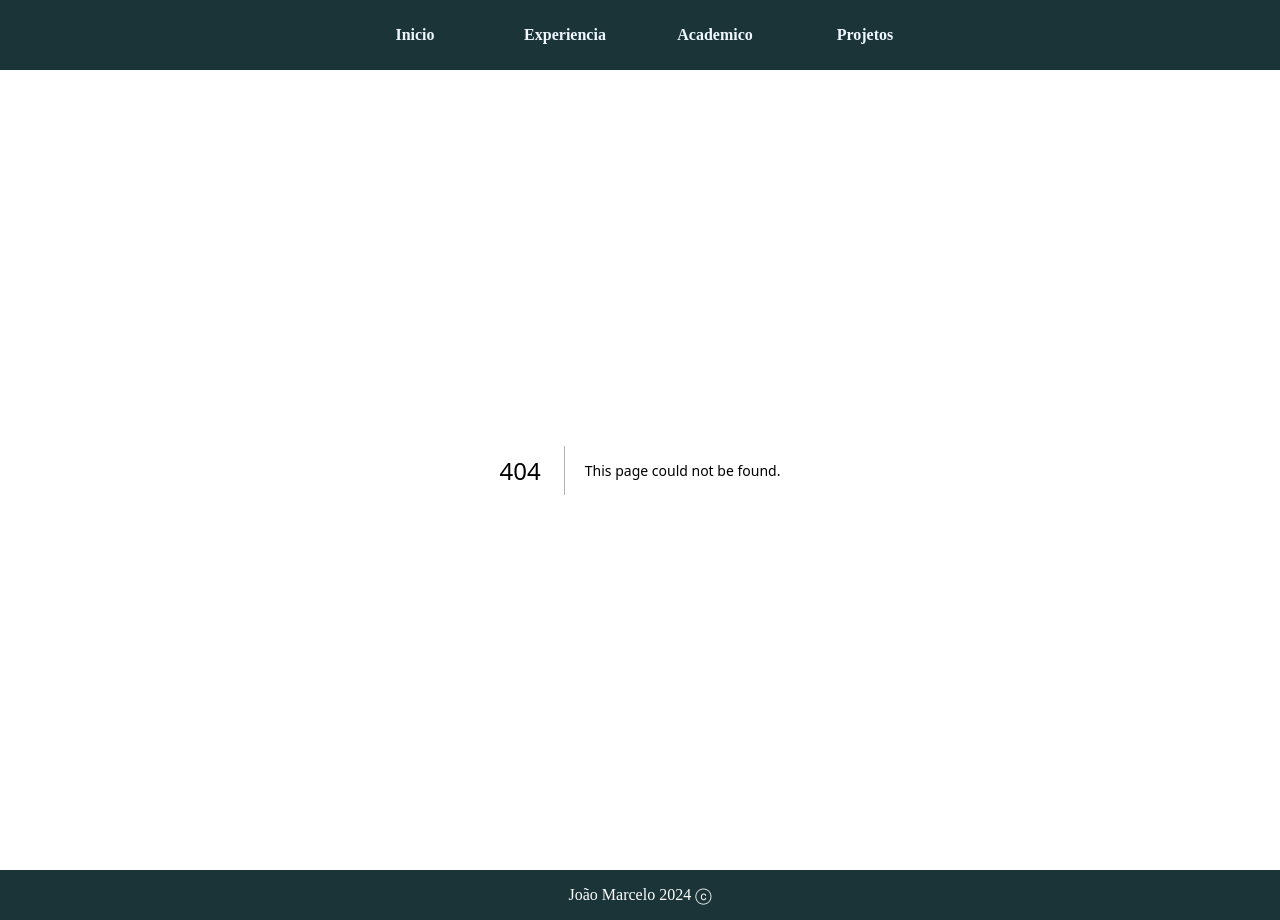
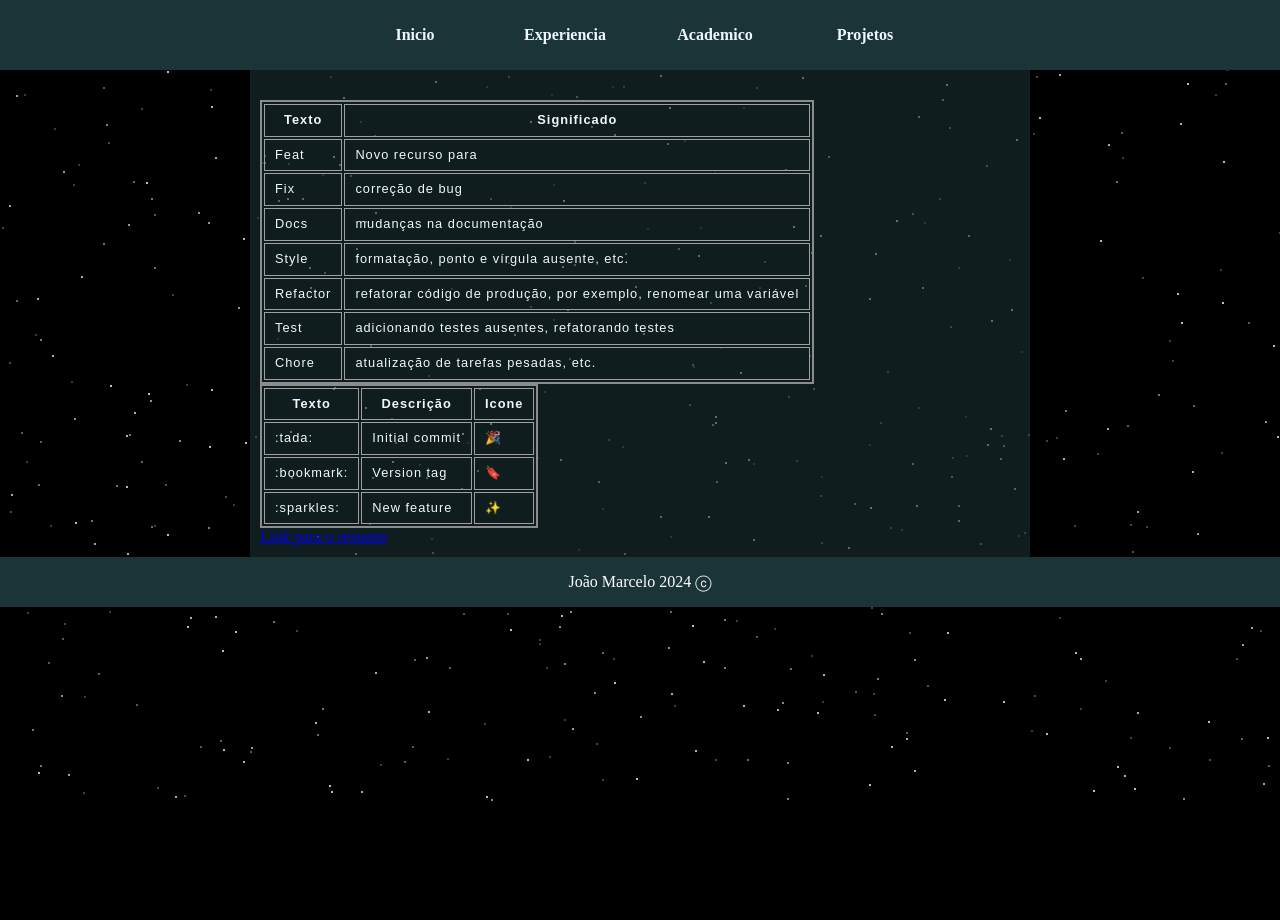
Before and after one commit to JoaoMarcelo22/perfil, a Next.js app: page /Projeto01 in a window 1280 px wide. Before the commit this address had no page. After the commit the page ends 801 px from the top, so only its background shows below. Built offline with nearby package versions, Linux system fonts and the light colour scheme.

Commit message:
Feat: Adicionando as tabelas :tada:

```diff
--- /dev/null
+++ b/src/app/Projeto01/page.tsx
@@ -0,0 +1,11 @@
+import Main from "@/template/Main";
+import Table from "@/template/Table";
+
+const Home2 =()=>{
+    return(
+      <Main>
+        <Table/>
+      </Main>
+    );
+  }
+  export default Home2;
--- /dev/null
+++ b/src/template/Table/index.tsx
@@ -0,0 +1,76 @@
+"use client"
+
+import * as S from './styles'
+
+const Table =()=>{
+  return(
+    <S.Central>
+        <S.Table>
+            <S.TableHead>
+                <S.Tr>
+                    <S.Th>Texto</S.Th>
+                    <S.Th>Significado</S.Th>
+                </S.Tr>
+            </S.TableHead>
+            <S.TableBody>
+                <S.Tr>
+                    <S.Td>Feat</S.Td>
+                    <S.Td>Novo recurso para</S.Td>
+                </S.Tr>
+                <S.Tr>
+                    <S.Td>Fix</S.Td>
+                    <S.Td>correção de bug</S.Td>
+                </S.Tr>
+                <S.Tr>
+                    <S.Td>Docs</S.Td>
+                    <S.Td>mudanças na documentação</S.Td>
+                </S.Tr>
+                <S.Tr>
+                    <S.Td>Style</S.Td>
+                    <S.Td>formatação, ponto e vírgula ausente, etc.</S.Td>
+                </S.Tr>
+                <S.Tr>
+                    <S.Td>Refactor</S.Td>
+                    <S.Td>refatorar código de produção, por exemplo, renomear uma variável</S.Td>
+                </S.Tr>
+                <S.Tr>
+                    <S.Td>Test</S.Td>
+                    <S.Td>adicionando testes ausentes, refatorando testes</S.Td>
+                </S.Tr>
+                <S.Tr>
+                    <S.Td>Chore</S.Td>
+                    <S.Td>atualização de tarefas pesadas, etc.</S.Td>
+                </S.Tr>
+            </S.TableBody>
+            </S.Table>
+            <S.Table>
+            <S.TableHead>
+                <S.Tr>
+                    <S.Th>Texto</S.Th>
+                    <S.Th>Descrição</S.Th>
+                    <S.Th>Icone</S.Th>
+                </S.Tr>
+            </S.TableHead>
+            <S.TableBody>
+                <S.Tr>
+                    <S.Td>:tada:</S.Td>
+                    <S.Td>Initial commit</S.Td>
+                    <S.Td>🎉</S.Td>
+                </S.Tr>
+                <S.Tr>
+                    <S.Td>:bookmark:</S.Td>
+                    <S.Td>Version tag</S.Td>
+                    <S.Td>🔖</S.Td>
+                </S.Tr>
+                <S.Tr>
+                    <S.Td>:sparkles:</S.Td>
+                    <S.Td>New feature</S.Td>
+                    <S.Td>✨</S.Td>
+                </S.Tr>
+            </S.TableBody>
+            </S.Table>
+            <a href="https://gist.github.com/parmentf/035de27d6ed1dce0b36a">Link para o restante</a>
+    </S.Central>
+  );
+}
+export default Table;
--- /dev/null
+++ b/src/template/Table/styles.ts
@@ -0,0 +1,51 @@
+import styled from "styled-components";
+
+export const Container = styled.section`
+    display: flex;
+    height: 50px;
+    width: 100%;
+    background-color: #1b3438;
+    padding: 0 20px;
+    color: #fff;
+`;
+export const Central = styled.div`
+    padding: 10px;
+`;
+export const Title = styled.p`
+    margin-left: 20px;
+    text-align: start;
+    line-height: 1.7rem;
+    font-size: 1.25rem;
+    font-weight: bold;
+`
+
+export const Table = styled.table`
+  border: 2px solid rgb(140 140 140);
+  font-family: sans-serif;
+  font-size: 0.8rem;
+  letter-spacing: 1px;
+
+`
+
+export const TableHead = styled.thead`
+
+`
+export const TableBody = styled.tbody`
+
+`
+export const TableFoot = styled.tfoot`
+
+`
+export const Tr = styled.tr`
+
+`
+export const Th = styled.th`
+  border: 1px solid rgb(160 160 160);
+  padding: 8px 10px;
+
+`
+export const Td = styled.td`
+  border: 1px solid rgb(160 160 160);
+  padding: 8px 10px;
+
+`
```
Also changed, not shown: src/app/Perfil/page.tsx (deleted, +0 -10 lines).
